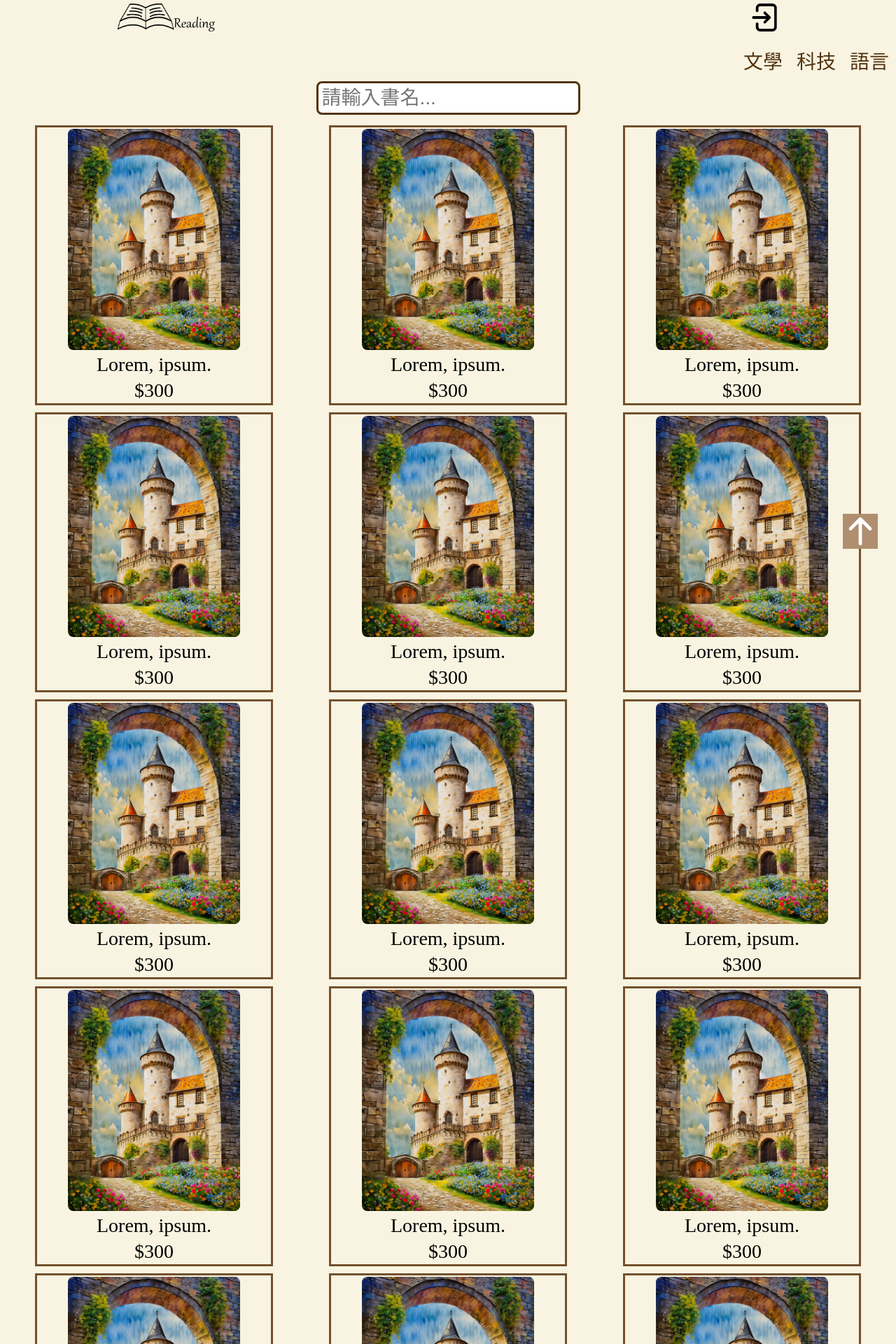
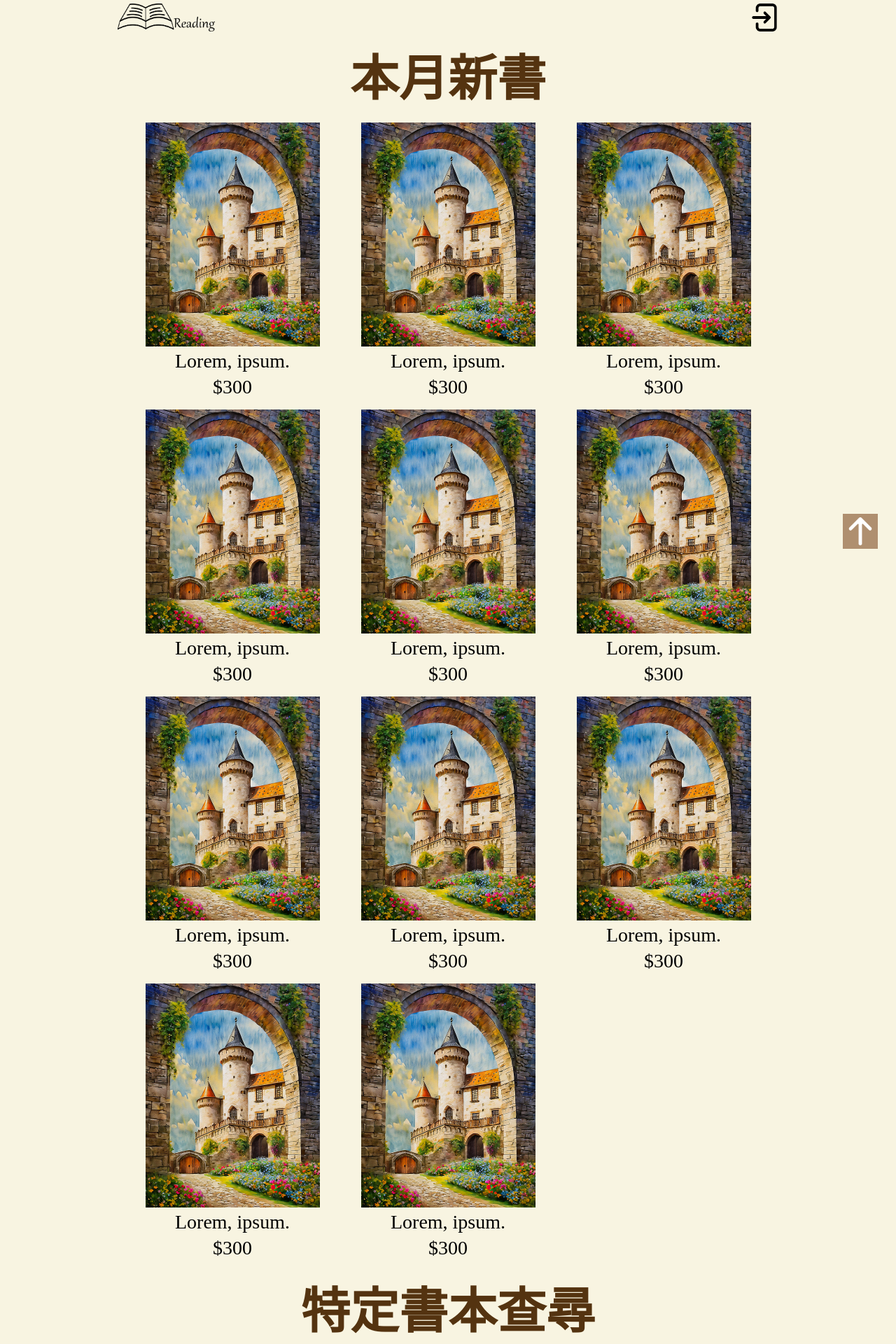
Before and after one commit to hiphop200199/eric_bookstore, a Vue app: page /list in a window 1280 px wide. Shown: the top 1920 px of the page at 70% size. Built offline with nearby package versions, Linux system fonts and the light colour scheme.

Commit message:
keep adjust homepage

```diff
--- a/src/styles/detail.scss
+++ b/src/styles/detail.scss
@@ -79,7 +79,7 @@
   }
 }
 
-@media screen and (min-width: 992px) and (max-width: 1400px) {
+@media screen and (min-width: 992px) and (max-width: 1440px) {
   #layout {
     main {
     }
--- a/src/styles/homepage.scss
+++ b/src/styles/homepage.scss
@@ -23,6 +23,73 @@
       color: value.$darkBrown;
     }
     #new-items-slider {
+      position: relative;
+      height: 50dvh;
+
+      #slide-left {
+        position: absolute;
+        left: 0;
+        top: calc(25dvh - 1rem);
+        background: none;
+        border: none;
+        cursor: pointer;
+        transition: 0.3s;
+        z-index: 1;
+        &:hover {
+          transform: translateX(0.5rem);
+        }
+        img {
+          height: 2rem;
+          width: 2rem;
+        }
+      }
+      #cards {
+        position: relative;
+        width: calc(clamp(300px, 90%, 380px) * 8);
+        height: 50dvh;
+        transition: 0.3s;
+        .product-card {
+          position: absolute;
+          left: 0;
+          top: calc(25dvh - 200px);
+          display: flex;
+          flex-direction: column;
+          justify-content: space-around;
+          align-items: center;
+          transition: 0.3s;
+          width: clamp(300px, 90%, 380px);
+          height: 400px;
+          a {
+            height: 90%;
+            overflow-y: hidden;
+
+            .product-cover {
+              height: 100%;
+              transition: 0.3s;
+              &:hover {
+                scale: 1.1;
+              }
+            }
+          }
+        }
+      }
+
+      #slide-right {
+        position: absolute;
+        right: 0;
+        top: calc(25dvh - 1rem);
+        background: none;
+        border: none;
+        cursor: pointer;
+        transition: 0.3s;
+        &:hover {
+          transform: translateX(-0.5rem);
+        }
+        img {
+          height: 2rem;
+          width: 2rem;
+        }
+      }
     }
     h2 {
       margin-bottom: 50px;
@@ -53,14 +120,17 @@
       }
     }
     #to-search {
-      margin-bottom: 50px;
-      height: 60dvh;
+      display: flex;
+      flex-direction: column;
+      align-items: center;
+      padding-bottom: 50px;
       h3 {
         font-size: 50px;
         text-align: center;
         color: value.$darkBrown;
       }
       p {
+        margin-bottom: 50px;
         font-size: 35px;
         text-align: center;
         color: value.$darkBrown;
@@ -68,14 +138,25 @@
       a {
         text-decoration: none;
         font-size: 25px;
-        border-radius: value.$radius;
         background-color: value.$darkBrown;
         color: white;
         padding: 5px;
       }
-      img {
-        width: 30%;
-        height: auto;
+      #pic-and-link {
+        display: flex;
+        justify-content: center;
+        align-items: center;
+        animation-name: show;
+        animation-fill-mode: forwards;
+        animation-timeline: view();
+        animation-range-end: 50%;
+        * {
+          margin-inline: 20px;
+        }
+        img {
+          width: 30%;
+          height: auto;
+        }
       }
     }
   }
@@ -120,3 +201,17 @@
     content: value.$img1;
   }
 }
+
+@keyframes show {
+  from {
+    opacity: 0;
+  }
+  to {
+    opacity: 1;
+  }
+}
+@for $i from 1 through 8 {
+  #layout #homepage-container #new-items-slider #cards .product-card:nth-of-type(#{$i}) {
+    transform: translateX(calc((clamp(300px, 90%, 380px) * ($i - 1)) + 250px));
+  }
+}
--- a/src/styles/list.scss
+++ b/src/styles/list.scss
@@ -3,6 +3,7 @@
 #layout {
   main {
     min-height: 90dvh;
+    padding: 0 6rem;
     background-color: value.$lightColor;
     #class-filters {
       display: flex;
@@ -15,10 +16,14 @@
         color: value.$darkBrown;
       }
     }
+    h1 {
+      font-size: 70px;
+      text-align: center;
+      color: value.$darkBrown;
+    }
     #ambiguous-search {
       display: block;
-      margin: 0 auto;
-      border-radius: value.$radius;
+      margin: 20px auto;
       outline: none;
       padding: 5px;
       border: 3px solid value.$darkBrown;
@@ -39,14 +44,11 @@
         margin: 5px;
         width: clamp(260px, 90%, 340px);
         height: 400px;
-        //   border-radius: value.$radius;
-        border: 3px solid value.$middleBrown;
         a {
           height: 80%;
           overflow-y: hidden;
           .product-cover {
             height: 100%;
-            border-radius: value.$radius;
           }
         }
       }
@@ -86,7 +88,7 @@
   }
 }
 
-@media screen and (min-width: 992px) and (max-width: 1400px) {
+@media screen and (min-width: 992px) and (max-width: 1440px) {
   #layout {
     main {
       #product-container {
--- a/src/styles/style.scss
+++ b/src/styles/style.scss
@@ -8,7 +8,7 @@
   padding: 0;
   margin: 0;
   box-sizing: border-box;
-  overflow-x: hidden;
+  overflow-x: clip;
   scroll-behavior: smooth;
   font-size: value.$largeFontSize;
 }
--- a/src/views/HomepageView.vue
+++ b/src/views/HomepageView.vue
@@ -1,10 +1,54 @@
-<script setup></script>
+<script setup>
+import { onMounted, ref } from 'vue'
+const cardData = [
+  { title: 'lorem', price: '$300' },
+  { title: 'yayaya', price: '$400' },
+  { title: 'vbn', price: '$123' },
+  { title: 'lore', price: '$300' },
+  { title: 'yayay', price: '$400' },
+  { title: 'vb', price: '$123' },
+  { title: 'loremj', price: '$300' },
+  { title: 'yayayaj', price: '$400' }
+]
+let slideDistance = ref(0)
+let scrollY = ref(0)
+const cards = ref([])
+let slide
+onMounted(() => {
+  window.addEventListener('scroll', () => (scrollY.value = window.scrollY))
+  slide = (dir) => {
+    dir === 'left' ? (slideDistance.value -= 250) : (slideDistance.value += 250)
+    cards.value.style.transform = `translateX(${slideDistance.value}px)`
+  }
+})
+</script>
 
 <template>
   <div id="homepage-container">
     <img id="img-auto-slide" src="../assets/man-1690965_640.jpg" alt="" />
     <h1>熱門商品</h1>
-    <div id="new-items-slider"></div>
+    <div id="new-items-slider">
+      <button
+        id="slide-left"
+        @click="slide('left')"
+        v-if="scrollY === 800 && slideDistance > -2000"
+      >
+        <img src="../assets/left-arrow.png" alt="" />
+      </button>
+      <div id="cards" ref="cards">
+        <div class="product-card" v-for="(card, index) in cardData" :key="index">
+          <router-link to="detail">
+            <img class="product-cover" src="../assets/castle.png" alt="" />
+          </router-link>
+          <p class="product-title">{{ card.title }}</p>
+          <p class="product-price">{{ card.price }}</p>
+        </div>
+      </div>
+
+      <button id="slide-right" @click="slide('right')" v-if="scrollY === 800 && slideDistance < 0">
+        <img src="../assets/right-arrow.png" alt="" />
+      </button>
+    </div>
     <h2>讀者回饋</h2>
     <section id="feedbacks">
       <div class="feedback-card">
@@ -76,8 +120,10 @@
     <section id="to-search">
       <h3>搜尋</h3>
       <p>尋找最喜歡的那一本書</p>
-      <img src="../assets/blonde-1866951_1280.jpg" alt="" />
-      <router-link to="/list">連結</router-link>
+      <div id="pic-and-link">
+        <img src="../assets/blonde-1866951_1280.jpg" alt="" />
+        <router-link to="/list">連結</router-link>
+      </div>
     </section>
   </div>
 </template>
--- a/src/views/ListView.vue
+++ b/src/views/ListView.vue
@@ -2,12 +2,93 @@
 
 <template>
   <main>
+    <h1>本月新書</h1>
+    <div id="product-container">
+      <div class="product-card">
+        <router-link to="detail">
+          <img class="product-cover" src="../assets/castle.png" alt="" />
+        </router-link>
+        <p class="product-title">Lorem, ipsum.</p>
+        <p class="product-price">$300</p>
+      </div>
+      <div class="product-card">
+        <router-link to="detail">
+          <img class="product-cover" src="../assets/castle.png" alt="" />
+        </router-link>
+        <p class="product-title">Lorem, ipsum.</p>
+        <p class="product-price">$300</p>
+      </div>
+      <div class="product-card">
+        <router-link to="detail">
+          <img class="product-cover" src="../assets/castle.png" alt="" />
+        </router-link>
+        <p class="product-title">Lorem, ipsum.</p>
+        <p class="product-price">$300</p>
+      </div>
+      <div class="product-card">
+        <router-link to="detail">
+          <img class="product-cover" src="../assets/castle.png" alt="" />
+        </router-link>
+        <p class="product-title">Lorem, ipsum.</p>
+        <p class="product-price">$300</p>
+      </div>
+      <div class="product-card">
+        <router-link to="detail">
+          <img class="product-cover" src="../assets/castle.png" alt="" />
+        </router-link>
+        <p class="product-title">Lorem, ipsum.</p>
+        <p class="product-price">$300</p>
+      </div>
+      <div class="product-card">
+        <router-link to="detail">
+          <img class="product-cover" src="../assets/castle.png" alt="" />
+        </router-link>
+        <p class="product-title">Lorem, ipsum.</p>
+        <p class="product-price">$300</p>
+      </div>
+      <div class="product-card">
+        <router-link to="detail">
+          <img class="product-cover" src="../assets/castle.png" alt="" />
+        </router-link>
+        <p class="product-title">Lorem, ipsum.</p>
+        <p class="product-price">$300</p>
+      </div>
+      <div class="product-card">
+        <router-link to="detail">
+          <img class="product-cover" src="../assets/castle.png" alt="" />
+        </router-link>
+        <p class="product-title">Lorem, ipsum.</p>
+        <p class="product-price">$300</p>
+      </div>
+      <div class="product-card">
+        <router-link to="detail">
+          <img class="product-cover" src="../assets/castle.png" alt="" />
+        </router-link>
+        <p class="product-title">Lorem, ipsum.</p>
+        <p class="product-price">$300</p>
+      </div>
+      <div class="product-card">
+        <router-link to="detail">
+          <img class="product-cover" src="../assets/castle.png" alt="" />
+        </router-link>
+        <p class="product-title">Lorem, ipsum.</p>
+        <p class="product-price">$300</p>
+      </div>
+      <div class="product-card">
+        <router-link to="detail">
+          <img class="product-cover" src="../assets/castle.png" alt="" />
+        </router-link>
+        <p class="product-title">Lorem, ipsum.</p>
+        <p class="product-price">$300</p>
+      </div>
+    </div>
+    <h1>特定書本查尋</h1>
     <section id="class-filters">
       <button>文學</button>
       <button>科技</button>
       <button>語言</button>
     </section>
-    <input type="search" name="" id="ambiguous-search" placeholder="請輸入書名..." />
+    <input type="search" name="" id="ambiguous-search" placeholder="請輸入關鍵字..." />
     <div id="product-container">
       <div class="product-card">
         <router-link to="detail">
```
Also changed, not shown: src/assets/left-arrow.png (added), src/assets/right-arrow.png (added).
